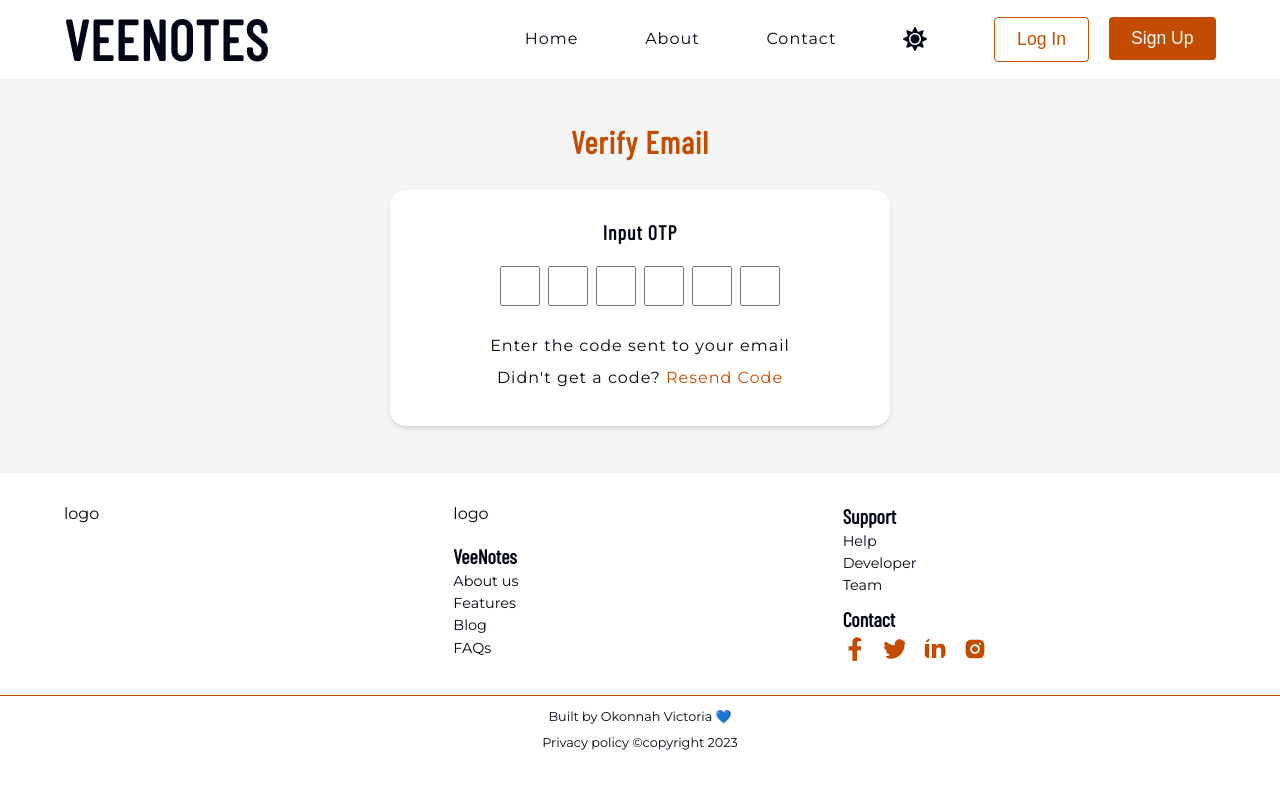
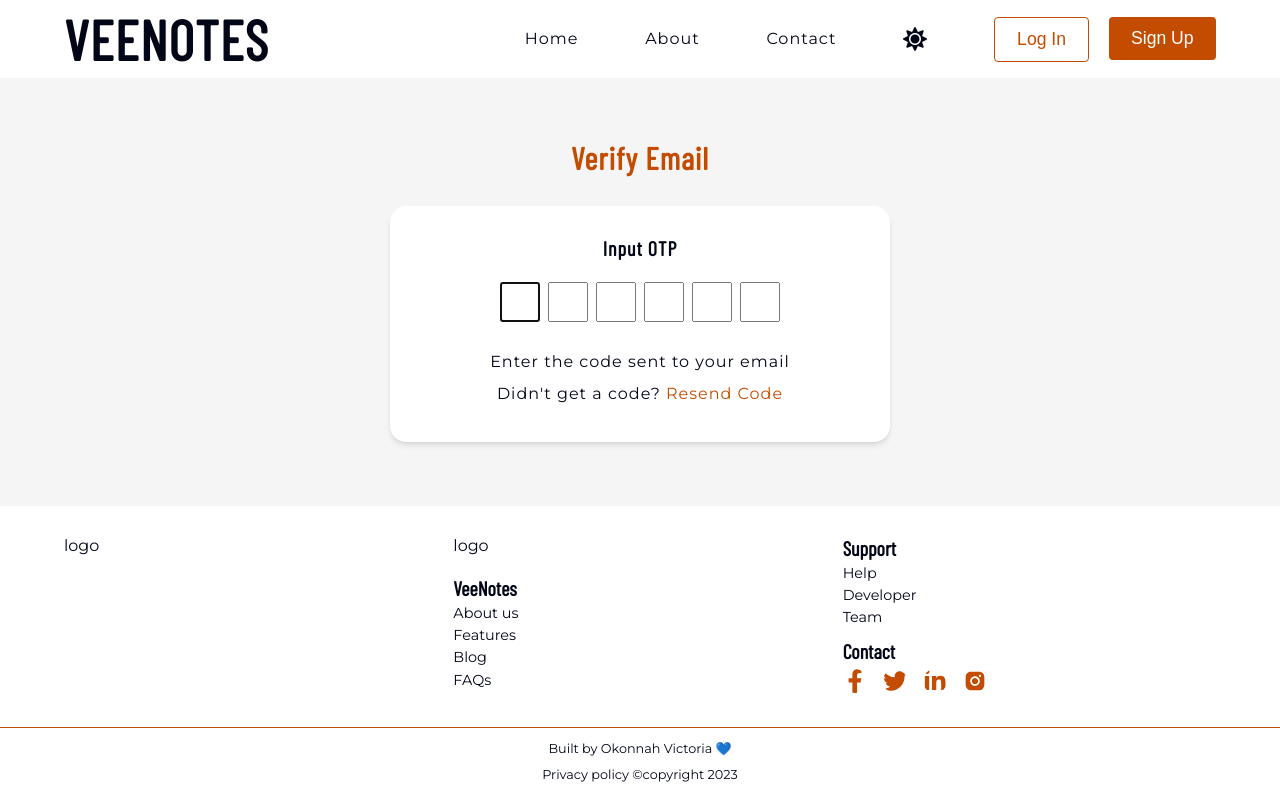
Before and after one commit to Vhickyy/Note-Client, a React (Vite) app: page /verifycode in a window 1280 px wide. Built offline with nearby package versions, Linux system fonts and the light colour scheme.

Commit message:
completed functionalty for otp page

```diff
--- a/src/Pages/VerifyCode.tsx
+++ b/src/Pages/VerifyCode.tsx
@@ -1,19 +1,36 @@
-import React, { useRef } from "react";
+import React, { useEffect, useRef } from "react";
 import { useState } from "react";
 import styled from "styled-components";
 
 const VerifyCode = () => {
   const [code,setCode] = useState<string[]>(Array(6).fill(""));
-  const inputRef = useRef(null)
+  const [active,setActive] = useState(0)
+  const inputRef = useRef<HTMLInputElement>(null)
+
   const handleChange = ({target}: React.ChangeEvent<HTMLInputElement>, index:number ) => {
     const {value} = target;
-    const otp:string[] = [...code]
-    otp[index] = value;
+    if(isNaN(Number(value)) || !value){
+        return
+    } else{
+        const otp:string[] = code.map((inp,i)=> i === index ? value[value.length-1] : inp);
+        setActive(index + 1)
+        setCode(otp);
+    }
+  }
 
-    setCode(otp)
+  const handleKey = ({key}:React.KeyboardEvent<HTMLInputElement>,index:number) => {
+      if(key === "Backspace"){
+        const otp:string[] = code.map((inp,i)=> i ===index ? '' : inp);
+        setCode(otp);
+        return setActive(index - 1);
+    }
   }
-  console.log(code);
-
+  const handleClick = (index:number) => {
+    setActive(index)
+  }
+  useEffect(()=>{
+    inputRef?.current?.focus()
+  },[active])
 
   return (
     <Wrapper>
@@ -23,7 +40,13 @@ const VerifyCode = () => {
             <div className="code-container">
                 {code.map((inp,index)=>{
                     return (
-                        <input key={index} type="text" maxLength={1} onChange={(e)=>handleChange(e,index)} ref={inputRef} value={inp} />
+                        <input key={index}
+                        type="text"
+                        onChange={(e)=>handleChange(e,index)}
+                        onKeyDown={(e)=>handleKey(e,index)}
+                        ref={index === active ? inputRef : null}
+                        onClick={()=>handleClick(index)}
+                        value={inp} />
                     )
                 })}
             </div>
@@ -40,7 +63,7 @@ const Wrapper = styled.div`
     letter-spacing: var(--letterSpacing);
     color: var(--textColor50);
     background-color: whitesmoke;
-    padding-block: 3rem;
+    padding-block: 4rem;
     text-align: center;
     display: grid;
     gap: 2rem;
@@ -55,8 +78,6 @@ const Wrapper = styled.div`
         box-shadow: var(--shadowmd);
         border-radius: 1rem;
         text-align: center;
-        /* display: grid; */
-        /* gap: ; */
     }
     span{
         color: var(--primaryColor);
@@ -68,15 +89,11 @@ const Wrapper = styled.div`
         align-items: center;
         gap: .5rem;
         margin-block: 1.5rem;
-        /* background-color: yellow; */
         input{
             height: 2.5rem;
             width: 2.5rem;
             text-align: center;
             font-size: 1.2rem;
         }
-        /* .spin-button-none::-webkit-inner-spin-button,.spin-button-none::-webkit-outer-spin-button{
-            appearance: none;
-        } */
     }
 `
```
